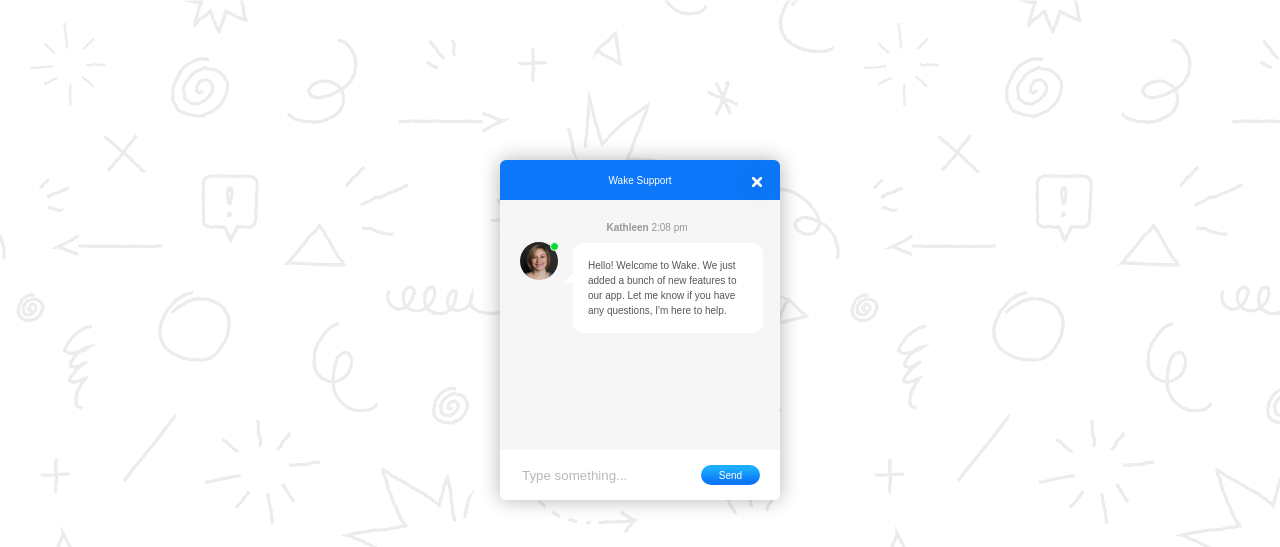
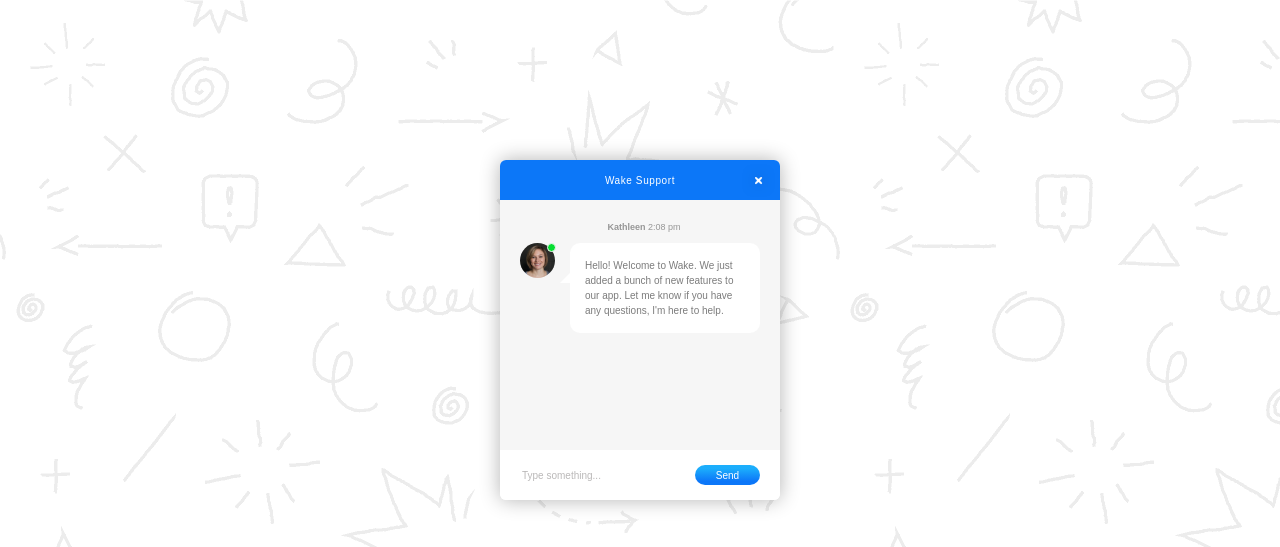
Before and after one commit to aliciasavelly/ChatBox, a plain HTML site: page index.html in a window 1280 px wide. Shown: the top 547 px of the page. Drawn offline with Linux system fonts and the light colour scheme.

Commit message:
clean up code

```diff
--- /dev/null
+++ b/functions.js
@@ -0,0 +1,3 @@
+function closeModal() {
+  document.getElementsByClassName('chat-modal')[0].style.display = 'none';
+}
--- a/index.html
+++ b/index.html
@@ -4,16 +4,18 @@
     <meta charset="utf-8">
     <title></title>
     <link rel="stylesheet" href="style.css">
+    <script type="text/javascript" src="functions.js"></script>
   </head>
   <body>
     <div class="content">
       <div class="chat-modal">
 
         <div class="top-bar">Wake Support
-          <img class="close" src="assets/close-icon@2x.png" alt="Close">
+          <img class="close" onClick="closeModal()" src="assets/close-icon@2x.png" alt="Close">
         </div>
 
         <div class="message-index">
+
           <div class="message">
             <div class="avatar-holder">
               <img class="avatar" src="assets/kathleen.jpg" alt="">
@@ -24,6 +26,7 @@
               <div class="body">Hello! Welcome to Wake. We just added a bunch of new features to our app. Let me know if you have any questions, I'm here to help.</div>
             </div>
           </div>
+
         </div>
 
         <div class="send-bar">
--- a/style.css
+++ b/style.css
@@ -1,49 +1,51 @@
 body {
   background-image: url(assets/background.png);
-  align-items: center;
   margin: 0;
-  font-family: Arial;
-  font-size: 10px;
 }
 
 .content {
   display: flex;
   justify-content: center;
+  align-items: center;
+  font-family: Arial;
+  font-size: 10px;
 }
 
 .chat-modal {
   width: 280px;
   height: 340px;
   margin-top: 160px;
+  border-radius: 6px;
   -webkit-box-shadow: 0 0 20px rgba(0, 0, 0, 0.3);
   -moz-box-shadow: 0 0 20px rgba(0, 0, 0, 0.3);
   box-shadow: 0 0 20px rgba(0, 0, 0, 0.3);
-  border-radius: 6px;
 }
 
 .top-bar {
+  height: 40px;
+  display: flex;
+  position: relative;
   text-align: center;
+  justify-content: center;
+  align-items: center;
   background: #0C77F8;
+  color: #FFFFFF;
   margin: 0;
-  position: relative;
-  height: 40px;
-  justify-content: center;
   border-radius: 6px 6px 0 0;
-  color: white;
-  display: flex;
-  align-items: center;
+  letter-spacing: 0.6px;
 }
 
 .close {
-  height: 50px;
+  height: 35px;
   position: absolute;
-  right: -2px;
-  top: -3px;
+  right: 4px;
+  top: 3px;
+  cursor: pointer;
 }
 
 .message-index {
+  height: 250px;
   background: #F6F6F6;
-  height: 250px;
 }
 
 .message {
@@ -53,10 +55,9 @@ body {
 
 .avatar-holder {
   position: relative;
-  width: 38px;
-  height: 38px;
-  margin-right: 5px;
-  margin-top: 22px;
+  width: 35px;
+  height: 35px;
+  margin: 23px 5px 0 0;
 }
 
 .avatar {
@@ -68,36 +69,13 @@ body {
 
 .green-circle {
   position: absolute;
+  background: #05DE31;
   height: 7px;
   width: 7px;
-  border-radius: 8px;
-  background: #05DE31;
   right: -0.5px;
   top: -0.5px;
   border: 1.5px solid #F6F6F6;
-}
-
-.timestamp {
-  margin: 0 0 8px 8px;
-  color: #969696;
-  text-align: center;
-  /*height: 20px;*/
-  /*box-sizing: border-box;*/
-}
-
-.body {
-  font-size: 10px;
-  background: #FFFFFF;
-  color: #575757;
-  width: 100%;
-  position:relative;
-  padding:15px;
-  /*margin:1em 0 3em;*/
-  -webkit-border-radius:10px;
-  -moz-border-radius:10px;
-  border-radius:10px;
-  margin-left:10px;
-  margin-right: 0;
+  border-radius: 8px;
 }
 
 .info {
@@ -105,38 +83,57 @@ body {
   line-height: 15px;
 }
 
-.body:after {
-  content:"";
-  position:absolute;
-  border-width:15px 0 0 15px; /* vary these values to change the angle of the vertex */
-  border-style:solid;
-  /* reduce the damage in FF3.0 */
-  display:block;
-  width:0;
-  top:30px;
-  left:-10px; /* value = - border-left-width - border-right-width */
-  bottom:auto;
-  border-width:10px 10px 0 0; /* vary these values to change the angle of the vertex */
-  border-color:transparent #FFFFFF;
+.timestamp {
+  margin: 0 0 8px 8px;
+  color: #969696;
+  text-align: center;
+  font-size: 9px;
 }
 
-.message-form {
-  display: flex;
-  justify-content: space-between;
-  align-content: center;
-  height: 100%;
-  margin: 0 20px;
+.body {
+  width: 100%;
+  position: relative;
+  background: #FFFFFF;
+  color: #7c7c7c;
+  font-size: 10px;
+  padding: 15px;
+  border-radius: 10px;
+  -webkit-border-radius: 10px;
+  -moz-border-radius: 10px;
+  margin-left: 10px;
+}
+
+.body:after {
+  content: "";
+  display: block;
+  width: 0;
+  position: absolute;
+  top: 30px;
+  left: -10px;
+  bottom: auto;
+  border-style: solid;
+  border-width: 15px 0 0 15px;
+  border-width: 10px 10px 0 0;
+  border-color: transparent #FFFFFF;
 }
 
 .send-bar {
   height: 50px;
   border-radius: 0 0 6px 6px;
   background: #FFFFFF;
-  /*align-items: center;*/
+}
+
+.message-form {
+  height: 100%;
+  display: flex;
+  justify-content: space-between;
+  align-content: center;
+  margin: 0 20px;
 }
 
 .send-bar input {
   border: 0;
+  font-size: 10px;
 }
 
 .send-bar input:focus {
@@ -145,6 +142,7 @@ body {
 
 .type-message::placeholder {
   color: #BAB8B8;
+  font-size: 10px;
 }
 
 .type-message {
@@ -152,11 +150,11 @@ body {
 }
 
 .send {
-  font-size: 10px;
-  color: #FFFFFF;
-  align-self: center;
   width: 65px;
   height: 20px;
+  align-self: center;
+  color: #FFFFFF;
+  font-size: 10px;
   border-radius: 15px;
   background: rgba(28,175,252,1);
   background: -moz-linear-gradient(top, rgba(28,175,252,1) 0%, rgba(28,173,252,1) 12%, rgba(28,175,252,1) 16%, rgba(21,149,250,1) 46%, rgba(12,118,248,1) 82%, rgba(12,119,248,1) 100%);
@@ -166,6 +164,4 @@ body {
   background: -ms-linear-gradient(top, rgba(28,175,252,1) 0%, rgba(28,173,252,1) 12%, rgba(28,175,252,1) 16%, rgba(21,149,250,1) 46%, rgba(12,118,248,1) 82%, rgba(12,119,248,1) 100%);
   background: linear-gradient(to bottom, rgba(28,175,252,1) 0%, rgba(28,173,252,1) 12%, rgba(28,175,252,1) 16%, rgba(21,149,250,1) 46%, rgba(12,118,248,1) 82%, rgba(12,119,248,1) 100%);
   filter: progid:DXImageTransform.Microsoft.gradient( startColorstr='#1caffc', endColorstr='#0c77f8', GradientType=0 );
-  /*background: #1CAFFC;*/
-  /*background: #0C77F8;*/
 }
```
